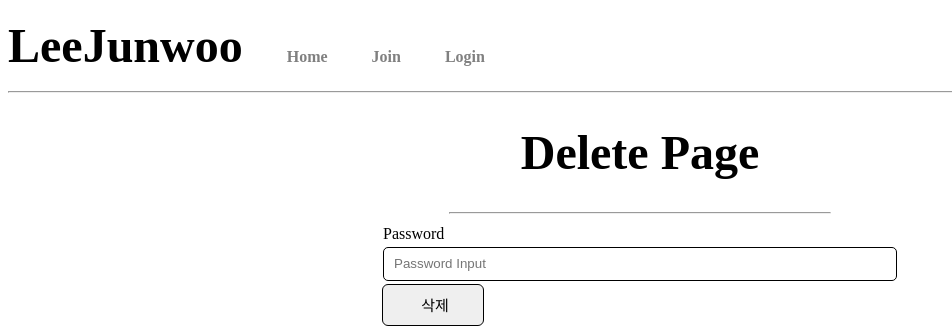
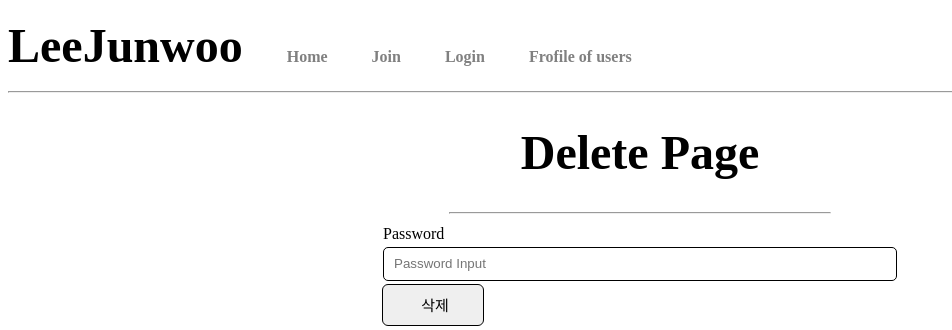
Before and after one commit to io0329/jun0329, a Flask app: page /delete in a window 1280 px wide. Shown: the top 330 px of the page, without its empty margins (0-952 px from the left). Run offline with Flask 3, Linux system fonts and the light colour scheme.

Commit message:
Update index.html

```diff
--- a/templates/index.html
+++ b/templates/index.html
@@ -32,7 +32,10 @@
         <li><h4><a href="{{url_for('login')}}" style="text-decoration: none;">Login</a></h4></li>
       {% else %}
         <li><h4><a href="{{url_for('logout')}}" style="text-decoration: none;">Logout</a></h4></li>
+        <li><h4><a href="{{url_for('myprofile')}}" style="text-decoration: none;">MyFrofile</a></h4></li>
+        <li><h4><a href="{{url_for('mymodify')}}" style="text-decoration: none;">Information Modify</a></h4></li>
       {% endif %}
+        <li><h4><a href="{{url_for('profile')}}" style="text-decoration: none;">Frofile of users</a></h4></li>
     </ul>
   </nav>
 <hr>
```
